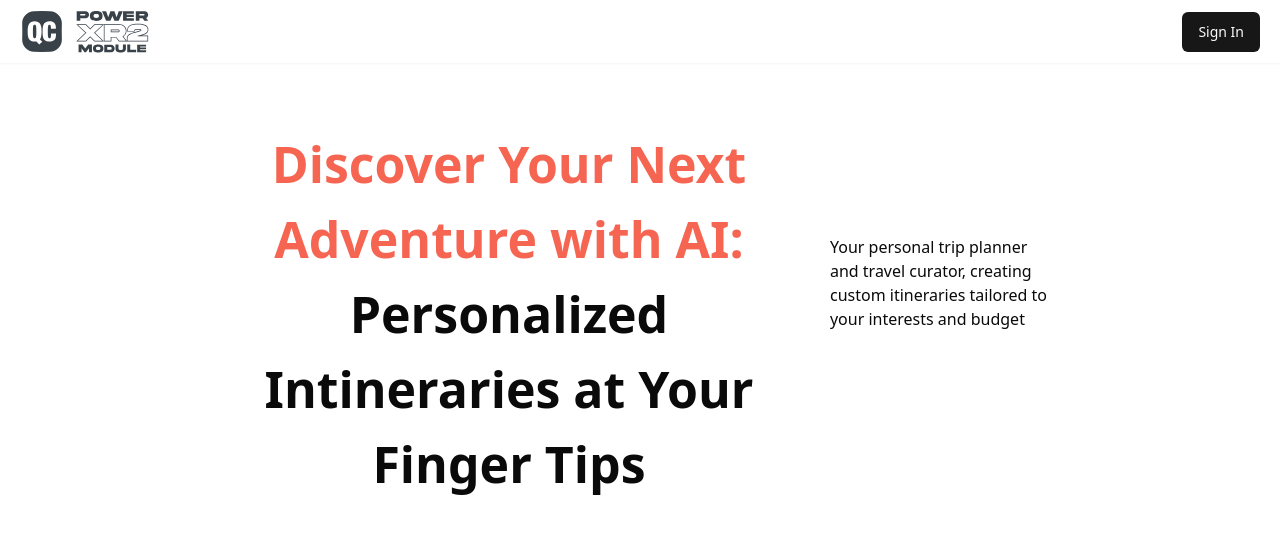
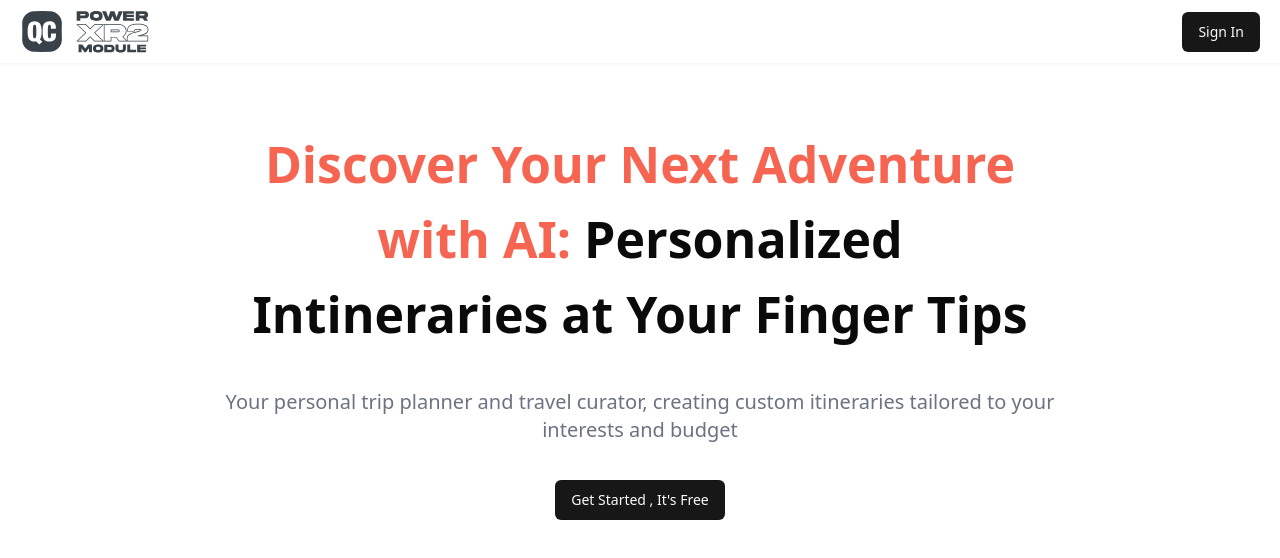
Before and after one commit to suraj1922/AI-Trip-Planner, a React (Vite) app: page / in a window 1280 px wide. Shown: the top 558 px of the page. Built offline with nearby package versions, Linux system fonts and the light colour scheme.

Commit message:
Waiting for Google Map

```diff
--- a/package.json
+++ b/package.json
@@ -16,6 +16,7 @@
     "lucide-react": "^0.460.0",
     "react": "^18.3.1",
     "react-dom": "^18.3.1",
+    "react-google-places-autocomplete": "^4.1.0",
     "react-router-dom": "^7.0.1",
     "tailwind-merge": "^2.5.4",
     "tailwindcss-animate": "^1.0.7"
--- a/src/App.css
+++ b/src/App.css
@@ -1,7 +1,4 @@
-#root {
-  max-width: 1280px;
 
-}
 
 .logo {
   height: 6em;
--- a/src/components/components/Hero.jsx
+++ b/src/components/components/Hero.jsx
@@ -1,13 +1,18 @@
 import React from 'react'
-
+import { Button } from '../ui/button'
+import { Link } from 'react-router-dom'
 const Hero = () => {
   return (
-    <div className='flex items-center mx-56 gap-9 '>
+    <div className='flex flex-col items-center mx-56 gap-9 '>
       <h1
         className='font-extrabold text-[50px] text-center mt-16'>
         <span className='text-[#f56551]'>Discover Your Next Adventure with AI:</span> Personalized Intineraries at Your Finger Tips
       </h1>
-      <p>Your personal trip planner and travel curator, creating custom itineraries tailored to your interests and budget</p>
+      <p className='text-xl text-gray-500 text-center'>Your personal trip planner and travel curator, creating custom itineraries tailored to your interests and budget</p>
+
+      <Link to={'/create-trip'}>
+        <Button>Get Started , It's Free </Button>
+      </Link>
     </div>
   )
 }
--- a/src/create-trip/index.jsx
+++ b/src/create-trip/index.jsx
@@ -1,8 +1,22 @@
 import React from 'react'
+import GooglePlacesAutocomplete from 'react-google-places-autocomplete';
 
 function CreateTrip() {
   return (
-    <div>Create</div>
+    <div className='sm:px-10 md:px-32 lg:px-56 xl:px-10 px-5 mt-10'>
+      <h2 className='font-bold text-3xl'>Tell us your travel preferences</h2>
+      <p className='mt-3 text-gray-500 text-xl'>Just provide some basic inforation, and our trip planner will generare a customized itinearay based on your perferences.</p>
+
+      <div className='mt-20 '>
+        <div>
+          <h2 className='my-3 font-medium text-xl'>What is destination of choice?</h2>
+          <GooglePlacesAutocomplete
+          apiKey=''
+          />
+        </div>
+
+      </div>
+    </div>
   )
 }
 
```
Also changed, not shown: 1 other file (tests, documents, lock files or other folders).
